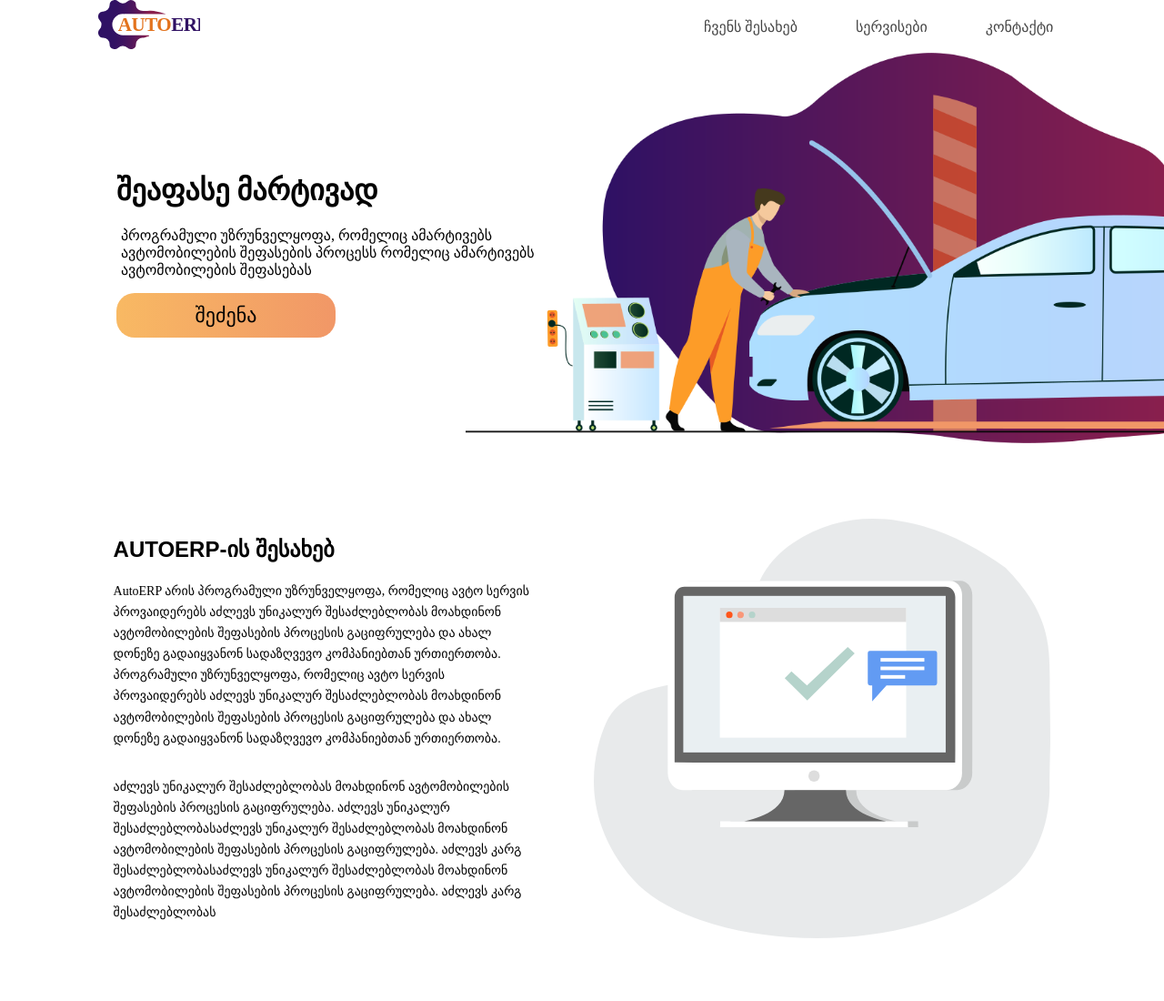
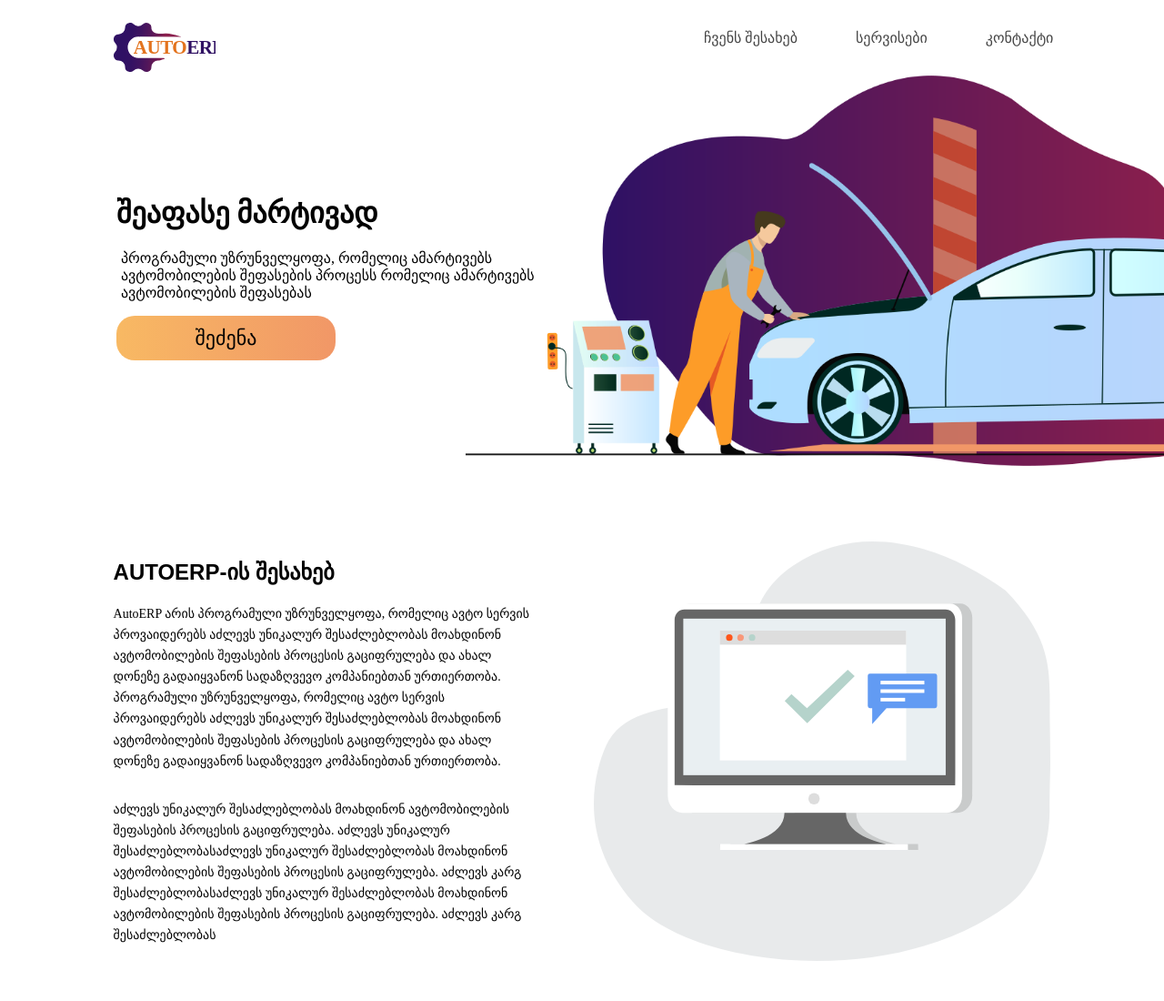
Before and after one commit to ditokapanadze/autoErtp, a plain HTML site: page index.html in a window 1280 px wide. Shown: the top 1100 px of the page at 91% size. Drawn offline with Linux system fonts and the light colour scheme.

Commit message:
logo corected

```diff
--- a/styles.css
+++ b/styles.css
@@ -23,6 +23,12 @@
    justify-content: space-between;
    margin-left: 8.43%;
    margin-right: 9.5%;
+
+}
+
+.logo{
+    margin-top: 25px;
+    margin-left: 1.3vw;
 
 }
 
```
